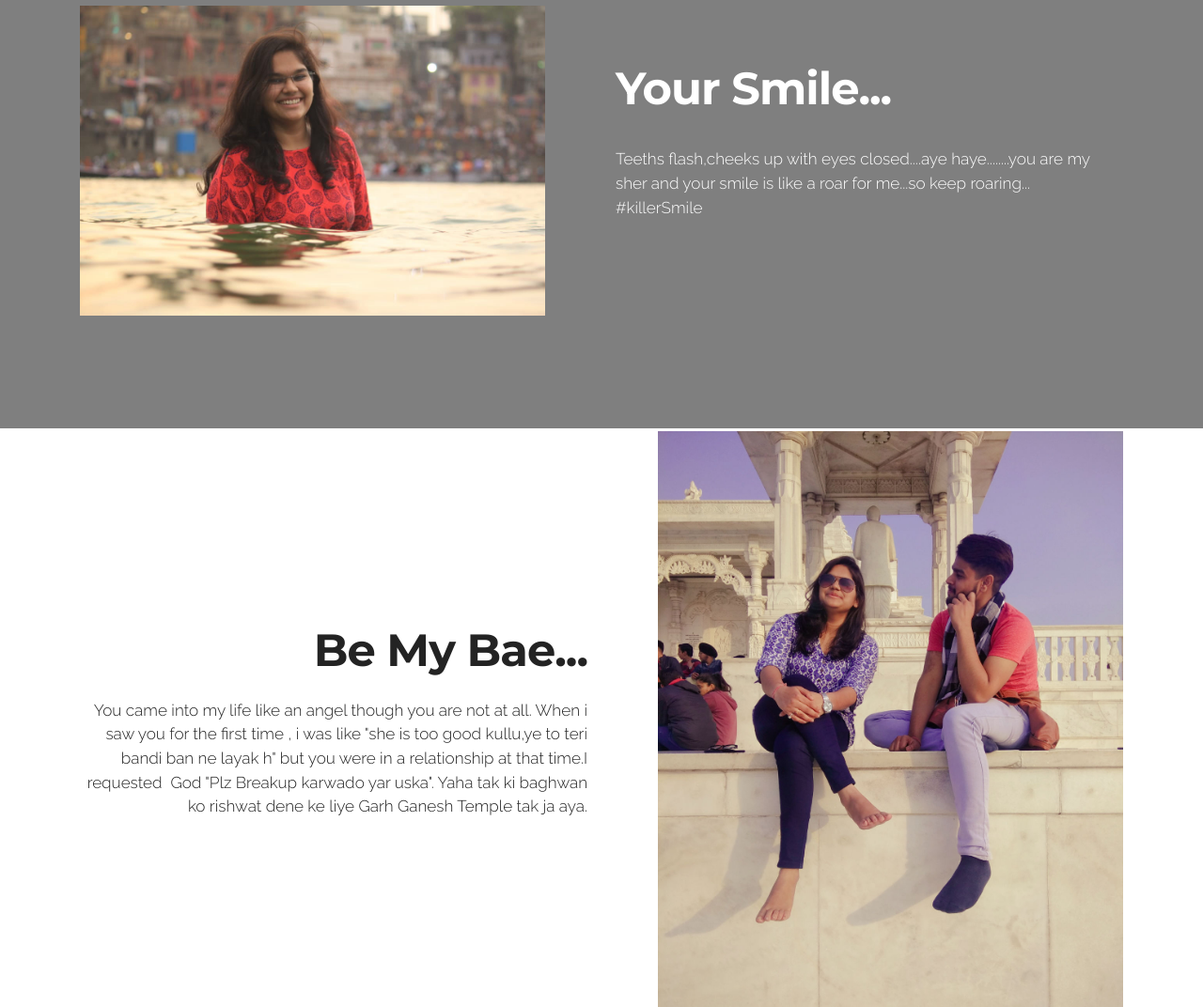
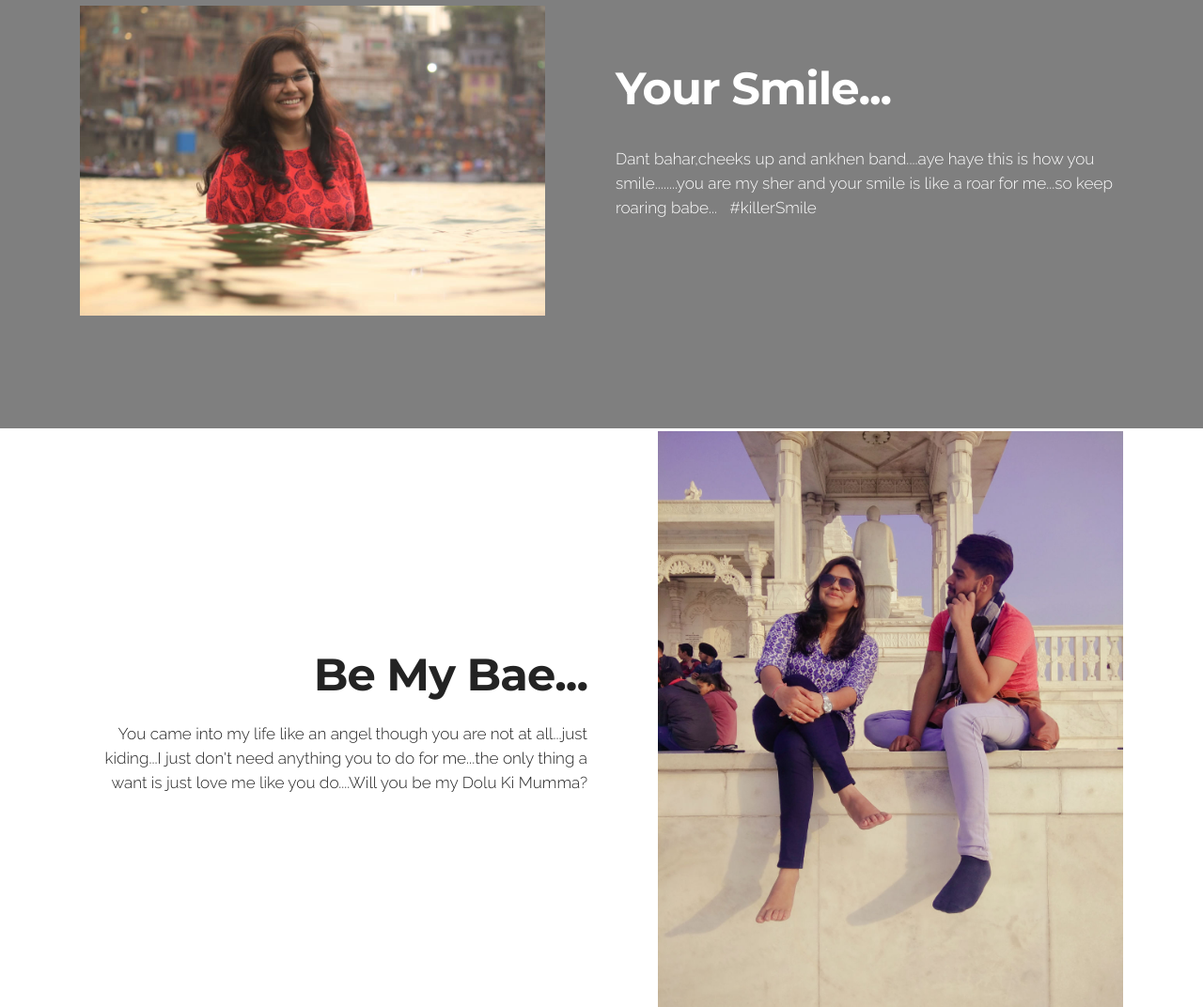
Before and after one commit to madhusulaniya/madhusulaniya.github.io, a plain HTML site: page madhu/index.html in a window 1280 px wide. Shown: the part 1895-2967 px from the top of the page at 94% size. Drawn offline with Linux system fonts and the light colour scheme; files whose address does not match are found by name.

Commit message:
Update index.html

```diff
--- a/madhu/index.html
+++ b/madhu/index.html
@@ -108,7 +108,7 @@
                             <h3 class="mbr-section-title display-2">I Love You Kaddu</h3>
 
                             <div class="mbr-section-text">
-                                <p><br>I just want us to be happy forever and a bond which is stronger than an Ionic bond.&nbsp;<br><br></p>
+                                <p><br>I just want us to be happy forever and a bond which is stronger than an Ionic bond.This is quite small place to express my feelings ..so can you plz check you Google Keep App with a tag name 20 Jan...br></p>
                             </div>
 
 
@@ -148,7 +148,7 @@
                   <h3 class="mbr-section-title display-2">Your Smile...</h3>
                   <div class="lead">
 
-                    <p></p><p>Teeths flash,cheeks up with eyes closed....aye haye........you are my sher and your smile is like a roar for me...so keep roaring... &nbsp; #killerSmile</p><p></p>
+                    <p></p><p>Dant bahar,cheeks up and ankhen band....aye haye this is how you smile........you are my sher and your smile is like a roar for me...so keep roaring babe... &nbsp; #killerSmile</p><p></p>
 
                   </div>
 
@@ -177,7 +177,7 @@
                   <h3 class="mbr-section-title display-2">Be My Bae...</h3>
                   <div class="lead">
 
-                    <p>You came into my life like an angel though you are not at all. When i saw you for the first time , i was like "she is too good kullu,ye to teri bandi ban ne layak h" but you were in a relationship at that time.I requested &nbsp;God "Plz Breakup karwado yar uska". Yaha tak ki baghwan ko rishwat dene ke liye Garh Ganesh Temple tak ja aya.</p>
+                    <p>You came into my life like an angel though you are not at all...just kiding...I just don't need anything you to do for me...the only thing a want is just love  me like you do....Will you be my Dolu Ki Mumma?</p>
 
                   </div>
 
```
